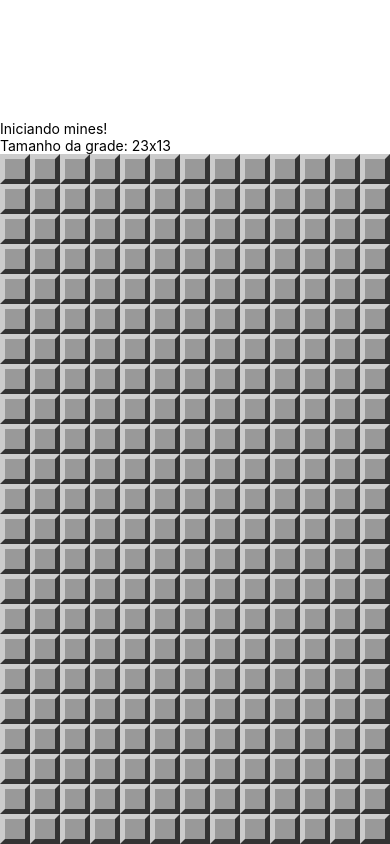
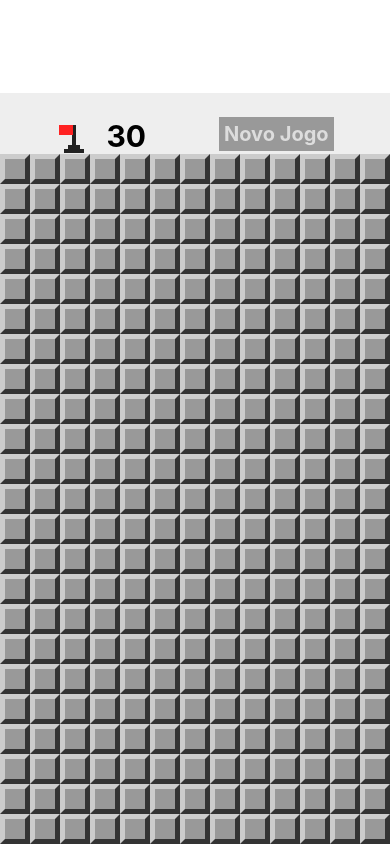
Before and after one commit to dronan/react-native-mines, a React Native app: screen / in a window 390 px wide. Built offline with nearby package versions, Linux system fonts and the light colour scheme.

Commit message:
adicionando componente de header, trabalhando com botao TouchableOpacity

```diff
--- a/App.tsx
+++ b/App.tsx
@@ -2,7 +2,8 @@
 import {StyleSheet, Text, View, Alert } from 'react-native';
 import params from './src/params';
 import MineField from './src/components/MineField';
-import { createMinedBoard, cloneBoard, openField, hadExplosion, wonGame, showMines, invertFlag } from './src/functions';
+import { createMinedBoard, cloneBoard, openField, hadExplosion, wonGame, showMines, invertFlag, flagsUsed } from './src/functions';
+import Header from './src/components/Header';
 
 export default class App extends Component  {
 
@@ -59,11 +60,22 @@
     this.setState({ board, won })
   }
 
+  onFlagPress = () => {
+    // @ts-ignore
+    const board = cloneBoard(this.state.board)
+    flagsUsed(board)
+    this.setState({ board })
+  }
+
   render() {
       return (
         <View style={styles.container}>
-          <Text>Iniciando mines!</Text>
-          <Text>Tamanho da grade: {params.getRowsAmount()}x{params.getColumnsAmount()} </Text>
+          <Header
+            onFlagPress={this.onFlagPress}
+            //@ts-ignore
+            flagsLeft={this.minesAmount() - flagsUsed(this.state.board)}
+            onNewGame={() => this.setState(this.createState())}
+          ></Header>
           <View style={styles.board}>
           <MineField
             //@ts-ignore
--- /dev/null
+++ b/src/components/Header.js
@@ -0,0 +1,52 @@
+import React from 'react';
+import {StyleSheet, View, Text, TouchableOpacity} from 'react-native';
+import Flag from './Flag';
+
+export default props => {
+  return (
+    <View style={styles.container}>
+      <View style={styles.flagContainer}>
+        <TouchableOpacity onPress={props.onFlagPress} style={styles.flagButton}>
+          <Flag bigger />
+        </TouchableOpacity>
+        <Text style={styles.flagsLeft}>{props.flagsLeft}</Text>
+      </View>
+      <TouchableOpacity style={styles.button} onPress={props.onNewGame}>
+        <Text style={styles.buttonLabel}>Novo Jogo</Text>
+      </TouchableOpacity>
+    </View>
+  );
+};
+
+const styles = StyleSheet.create({
+  container: {
+    flexDirection: 'row',
+    backgroundColor: '#EEE',
+    alignItems: 'center',
+    justifyContent: 'space-around',
+    paddingTop: 20,
+    paddingHorizontal: 20,
+  },
+  flagContainer: {
+    flexDirection: 'row',
+  },
+  flagButton: {
+    marginTop: 10,
+    minWidth: 30,
+  },
+  flagsLeft: {
+    fontSize: 30,
+    fontWeight: 'bold',
+    paddingTop: 5,
+    marginLeft: 20,
+  },
+  button: {
+    backgroundColor: '#999',
+    padding: 5,
+  },
+  buttonLabel: {
+    fontSize: 20,
+    color: '#DDD',
+    fontWeight: 'bold',
+  },
+});
```
